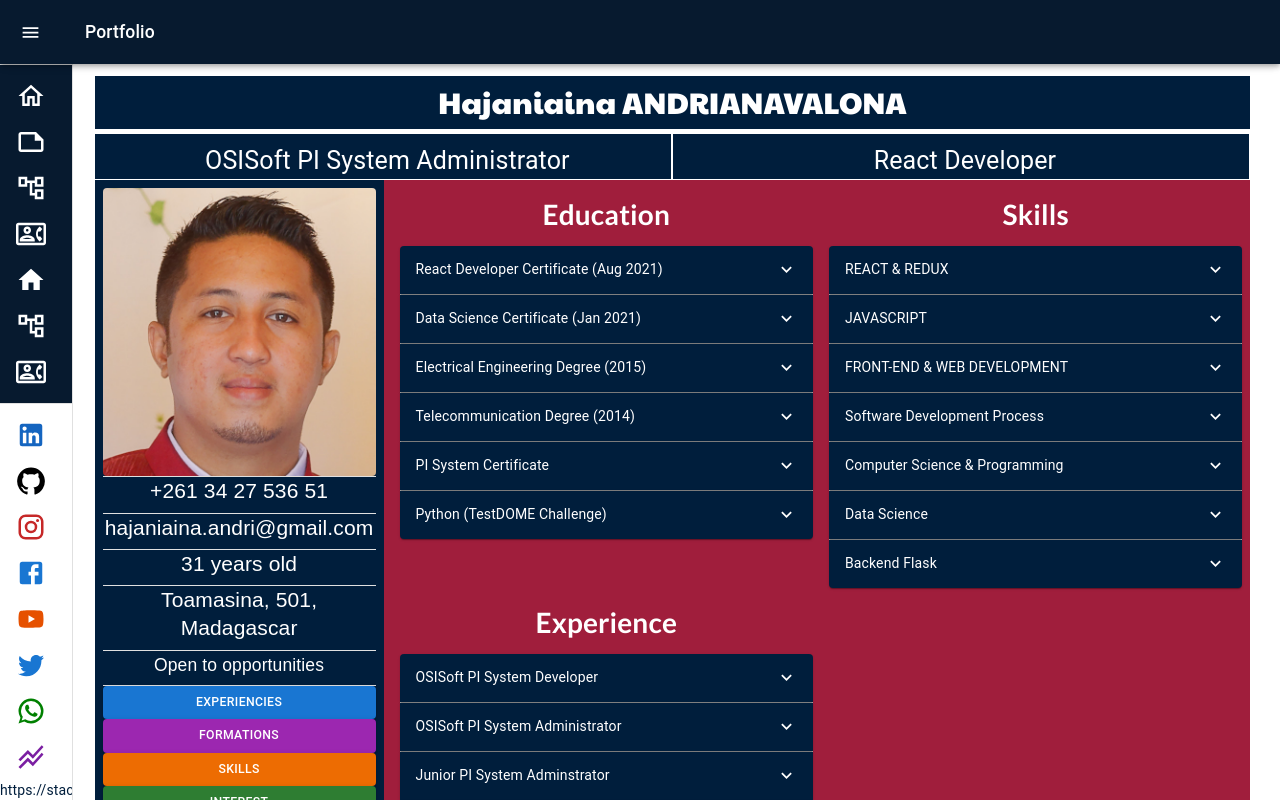
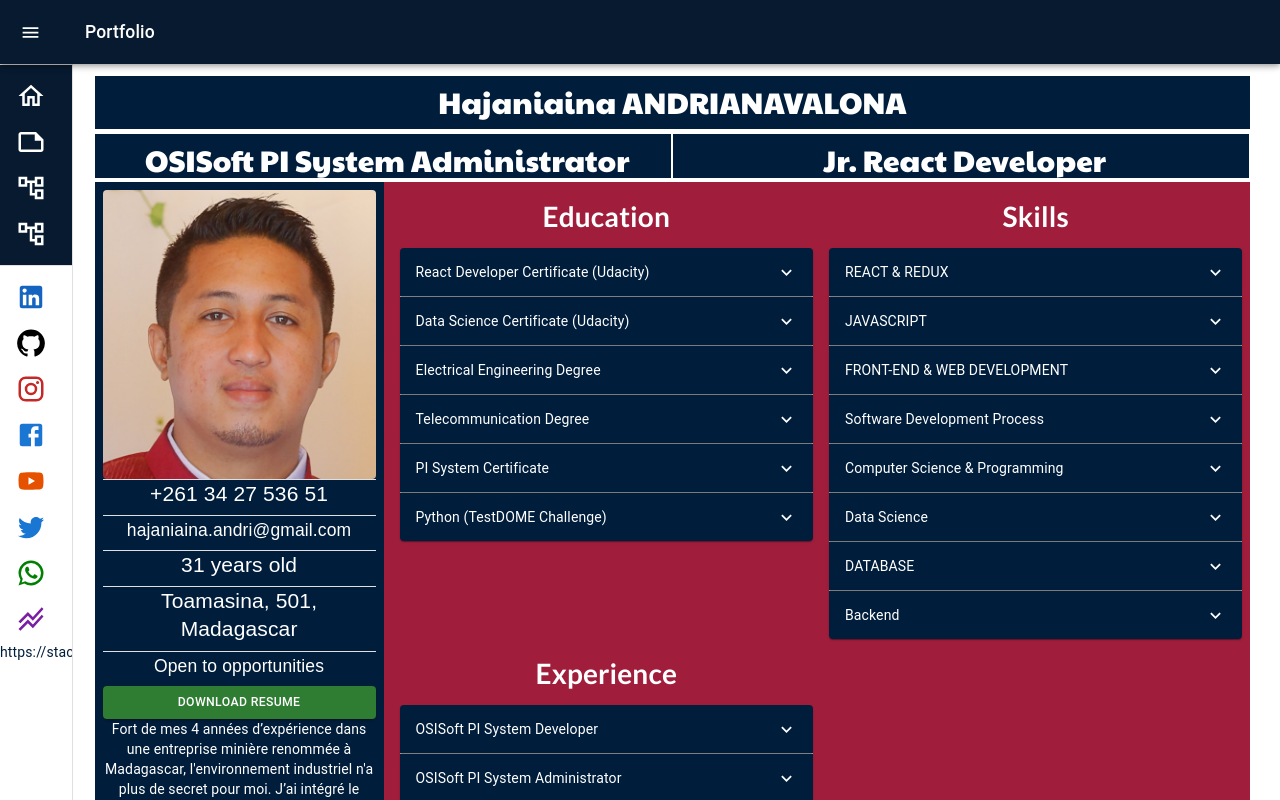
Before and after one commit to handri09/haja, a React (Create React App) app: page /haja/Home in a window 1280 px wide. Shown: the top 800 px of the page. Built offline with nearby package versions, Linux system fonts and the light colour scheme; a web font is replaced by a local one; what react-redux-loading would draw is missing.

Commit message:
[code]: updated navigation bar, remove the unnecessary icon

```diff
--- a/src/App.css
+++ b/src/App.css
@@ -1,3 +1,15 @@
+.styles_basic__2j2qA {
+    background-color: rgb(245, 252, 254);
+    box-shadow: rgba(17, 22, 26, 0.16) 0px 4px 8px 0px, rgba(17, 22, 26, 0.08) 0px 4px 8px 0px, rgba(17, 22, 26, 0.04) 0px 8px 16px 0px;
+    border-radius: 0.25rem;
+}
+.styles_basic__1 {
+    background-color: #001e3c;
+    box-shadow: rgba(17, 22, 26, 0.16) 0px 4px 8px 0px, rgba(17, 22, 26, 0.08) 0px 4px 8px 0px, rgba(17, 22, 26, 0.04) 0px 8px 16px 0px;
+    border-radius: 0.25rem;
+    margin: 5px;
+}
+
 .Container {
   text-align: center;
   background-color: cyan;
--- a/src/components/muis/Education.js
+++ b/src/components/muis/Education.js
@@ -15,13 +15,12 @@ export default function SimpleAccordion() {
           aria-controls="panel1a-content"
           id="panel1a-header"
         >
-          <Typography>React Developer Certificate (Aug 2021)</Typography>
+          <Typography>React Developer Certificate (Udacity)</Typography>
         </AccordionSummary>
 
         <AccordionDetails>
           <Typography>
-            Graduated as "React Developer" by Udacity, deliver August 2021.
-            ID: <a href='https://confirm.udacity.com/DDKJTMUA' target="_blank"> DDKJTMUA</a>
+            Having successfully completed the Nanodegree Program <a href='https://confirm.udacity.com/DDKJTMUA' target="_blank">React Developer's</a> Udacity, delivered in October 2021.
             <img src='./certificates/React.PNG' height={'100%'} width={'100%'}/>
           </Typography>
         </AccordionDetails>
@@ -35,11 +34,11 @@ export default function SimpleAccordion() {
           aria-controls="panel2a-content"
           id="panel2a-header"
         >
-          <Typography>Data Science Certificate (Jan 2021)</Typography>
+          <Typography>Data Science Certificate (Udacity)</Typography>
         </AccordionSummary>
         <AccordionDetails>
           <Typography>
-            Graduated as "Data Scientist" by Udacity, deliver January 2021.
+            Having successfully completed the <a href='https://confirm.udacity.com/DDKJTMUA' target="_blank">Data Scientist</a> Udacity Nanodegree Program, delivered in January 2021.
             ID:<a href='https://confirm.udacity.com/3LJ5GUKD' target="_blank"> 3LJ5GUKD</a>
             <img src='./certificates/DS.PNG' height={'100%'} width={'100%'}/>
           </Typography>
@@ -54,7 +53,7 @@ export default function SimpleAccordion() {
           aria-controls="panel2a-content"
           id="panel2a-header"
         >
-          <Typography>Electrical Engineering Degree (2015)</Typography>
+          <Typography>Electrical Engineering Degree</Typography>
         </AccordionSummary>
         <AccordionDetails>
           <Typography>
@@ -72,7 +71,7 @@ export default function SimpleAccordion() {
           aria-controls="panel2a-content"
           id="panel2a-header"
         >
-          <Typography>Telecommunication Degree (2014)</Typography>
+          <Typography>Telecommunication Degree</Typography>
         </AccordionSummary>
         <AccordionDetails>
           <Typography>
--- a/src/components/muis/Home.js
+++ b/src/components/muis/Home.js
@@ -260,6 +260,7 @@ function MiniDrawer() {
 export default function Head(){
   return (
     <Grid container spacing={1}>
+
       <Grid item xs={12} sm={12} md={12} lg={12} xl={12} marginBottom={0.5} sx={{ borderRadius : 0, width: '100%', height: '100%', bgcolor: '#001e3c' }} padding={1}>
         <ThemeProvider theme={theme}>
           <Typography variant="h4" gutterBottom>
@@ -268,17 +269,18 @@ export default function Head(){
         </ThemeProvider>
       </Grid>
 
-      <Grid item xs={12} sm={12} md={12} lg={5.98} xl={6} sx={{ borderRadius : 0, width: '100%', height: '100%', bgcolor:'#001e3c' }} margin={0.1}>
-        <ThemeProvider theme={themee}>
-          <Typography variant="p" gutterBottom>
+      <Grid item xs={12} sm={12} md={12} lg={5.98} xl={6} sx={{ borderRadius : 0, width: '100%', height: '100%', bgcolor:'#001e3c' }} margin={0.1} marginBottom={0.5} >
+        <ThemeProvider theme={theme}>
+          <Typography variant="h4" gutterBottom>
             OSISoft PI System Administrator
           </Typography>
         </ThemeProvider>
       </Grid>
-      <Grid item xs={12} sm={12} md={12} lg={5.98} xl={6} sx={{ borderRadius : 0, width: '100%', height: '100%', bgcolor:'#001e3c' }} margin={0.1}>
-        <ThemeProvider theme={themee}>
-          <Typography variant="p" gutterBottom>
-            React Developer
+
+      <Grid item xs={12} sm={12} md={12} lg={5.98} xl={6} sx={{ borderRadius : 0, width: '100%', height: '100%', bgcolor:'#001e3c' }} margin={0.1} marginBottom={0.5} >
+        <ThemeProvider theme={theme}>
+          <Typography variant="h4" gutterBottom>
+            Jr. React Developer
           </Typography>
         </ThemeProvider>
       </Grid>
@@ -299,7 +301,7 @@ export default function Head(){
           </ThemeProvider>
           <Divider color='white' />
           <ThemeProvider theme={themee}>
-            <Typography variant="h5" gutterBottom>
+            <Typography variant="h6" gutterBottom>
               hajaniaina.andri@gmail.com
             </Typography>
           </ThemeProvider>
@@ -321,12 +323,9 @@ export default function Head(){
               Open to opportunities
             </Typography>
           </ThemeProvider>
-          <Divider color='white' />
-          <Button variant="contained" color="primary">Experiencies</Button>
-          <Button variant="contained" color="secondary">Formations</Button>
-          <Button variant="contained" color="warning">Skills</Button>
-          <Button variant="contained" color="success">Interest</Button>
-          <Button variant="contained" color="error">Download Resume</Button>
+          <Button variant="contained" color="success"
+            onClick={() => console.log('Download CV')}
+            >Download Resume</Button>
         </Stack>
         <p>{presentation}</p>
       </Grid>
--- a/src/components/muis/MiniDrawer.js
+++ b/src/components/muis/MiniDrawer.js
@@ -41,6 +41,7 @@ import NoteOutlinedIcon from '@mui/icons-material/NoteOutlined';
 import NoteIcon from '@mui/icons-material/Note';
 import ContactPhoneOutlinedIcon from '@mui/icons-material/ContactPhoneOutlined';
 import AccountTreeOutlinedIcon from '@mui/icons-material/AccountTreeOutlined';
+import AccountTreeIcon from '@mui/icons-material/AccountTree';
 
 import { createTheme, responsiveFontSizes, ThemeProvider,
   } from '@mui/material/styles';
@@ -165,6 +166,9 @@ export default function MiniDrawer() {
   const theme = useTheme();
   const [open, setOpen] = React.useState(false);
   const [title, setTitle] = React.useState('Portfolio')
+  const [home, setHome] = React.useState(false)
+  const [resume, setResume] = React.useState(false)
+  const [projects, setProjects] = React.useState(false)
 
   const handleDrawerOpen = () => {
     setOpen(true);
@@ -207,16 +211,18 @@ export default function MiniDrawer() {
         <Divider />
 
         <List sx={{ bgcolor:'#071a2f', color:'white' }}>
-          {['Home', 'Resume', 'Projects', 'Contact', 'Skills', 'Certificate', 'Formations' ].map((text, index) => (
-            <ListItem button component={Link} to={'/haja/'+text} onClick={() => { setTitle(text) }} key={index} >
-              <ListItemIcon key={index} >
-                { text === 'Skills' && <HomeIcon sx={{ fontSize: 30, color:'white'  }} />}
-                { text === 'Home' && <HomeOutlinedIcon sx={{ fontSize: 30, color:'white' }} />}
-                { text === 'Resume' && <NoteOutlinedIcon color='primary' sx={{ fontSize: 30, color:'white' }} />}
-                { text === 'Projects' && <AccountTreeOutlinedIcon color='primary' sx={{ fontSize: 30, color:'white' }} />}
-                { text === 'Contact' && <ContactPhoneOutlinedIcon color='primary' sx={{ fontSize: 30, color:'white' }} />}
+          {['Home', 'Resume', 'Projects', 'Certificate'].map((text, index) => (
+            <ListItem button component={Link} to={'/haja/'+text} onClick={() => {
+              setTitle(text)
+              if (text === 'Home') { setHome(true) } else { setHome(false)}
+              if (text === 'Resume') { setResume(true) } else { setResume(false)}
+              if (text === 'Projects') { setProjects(true) } else { setProjects(false)}
+            }} key={index} >
+              <ListItemIcon key={index+1} >
+                { text === 'Home' && ( !home ? (<HomeOutlinedIcon sx={{ fontSize: 30, color:'white' }} />) : (<HomeIcon sx={{ fontSize: 30, color:'white'  }} />))}
+                { text === 'Resume' && ( !resume ? (<NoteOutlinedIcon color='primary' sx={{ fontSize: 30, color:'white' }} />):(<NoteIcon color='primary' sx={{ fontSize: 30, color:'white' }} />))}
+                { text === 'Projects' && ( !projects ? (<AccountTreeOutlinedIcon color='primary' sx={{ fontSize: 30, color:'white' }} />):(<AccountTreeIcon color='primary' sx={{ fontSize: 30, color:'white' }} />))}
                 { text === 'Certificate' && <AccountTreeOutlinedIcon color='primary' sx={{ fontSize: 30, color:'white' }} />}
-                { text === 'Formations' && <ContactPhoneOutlinedIcon color='primary' sx={{ fontSize: 30, color:'white' }} />}
               </ListItemIcon>
               <ListItemText primary={text} />
             </ListItem>
@@ -228,7 +234,7 @@ export default function MiniDrawer() {
         <List sx={{ bgcolor:'white', color:'#001e3c' }}>
           {['linkedin', 'github', 'instagram', 'facebook', 'youtube', 'twitter', 'whatsapp', 'stackOverflow' ].map((text, index) => (
             <ListItem button key={index} component={Link} to={'/haja/'+"Home"} onClick={() => { setTitle(text) }} >
-              <ListItemIcon key={index}>
+              <ListItemIcon key={index+1}>
                 { text === 'linkedin' && <LinkedInIcon sx={{ fontSize: 30, color:'primary.dark'  }} />}
                 { text === 'github' && <GitHubIcon sx={{ fontSize: 30, color:'black' }} />}
                 { text === 'instagram' && <InstagramIcon color='primary' sx={{ fontSize: 30, color:'error.dark' }} />}
@@ -252,83 +258,10 @@ export default function MiniDrawer() {
           <Route path='/haja/Projects' element={<Projects />} />
           <Route path='/haja/Resume' element={<Part />} />
           <Route path='/haja/Contact' element={<Header />} />
+          <Route path='/haja/Certificate' element={<Block />} />
         </Routes>
       </Box>
     </Box>
-  );
-}
-
-const Headi = () => {
-  return (
-    <Grid container spacing={1}>
-      <Grid item xs={12} sm={12} md={12} lg={12} xl={12} marginBottom={0.5} sx={{ borderRadius : 0, width: '100%', height: '100%', bgcolor: '#001e3c' }} padding={1}>
-        <ThemeProvider theme={theme}>
-          <Typography variant="h4" gutterBottom>
-            Hajaniaina ANDRIANAVALONA
-          </Typography>
-        </ThemeProvider>
-      </Grid>
-
-      <Grid item xs={4} sm={12} md={12} lg={12} xl={12} sx={{ borderRadius : 0, width: '100%', height: '100%', bgcolor:'#001e3c' }} padding={1}>
-        <Stack direction='row' divider={<Divider orientation="vertical" flexItem color='white'/>} spacing={2} justifyContent='center'>
-          <ThemeProvider theme={themee}>
-            <Typography variant="p" gutterBottom>
-              OSISoft PI System Administrator
-            </Typography>
-          </ThemeProvider>
-          <ThemeProvider theme={themee}>
-            <Typography variant="p" gutterBottom>
-              React Developer
-            </Typography>
-          </ThemeProvider>
-        </Stack>
-      </Grid>
-
-      <Grid item xs={12} sm={5} md={4} lg={3} xl={2} sx={{ borderRadius : 0, width: '100%', height: '100%', bgcolor:'#001e3c' }} padding={1}>
-        <Avatar
-          alt="Haja Niaina"
-          src='./test.png'
-          sx={{  width: '100%', height:'100%' }}
-          variant="rounded" //square
-          />
-        <Stack direction='column' spacing={0}>
-          <ThemeProvider theme={themee}>
-            <Typography variant="h5" gutterBottom>
-              31 years old
-            </Typography>
-          </ThemeProvider>
-          <Divider color='white' />
-          <ThemeProvider theme={themee}>
-            <Typography variant="h5" gutterBottom>
-              Toamasina, Madagascar
-            </Typography>
-          </ThemeProvider>
-          <Divider color='white' />
-          <ThemeProvider theme={themee}>
-            <Typography variant="h6" gutterBottom>
-              Married
-            </Typography>
-          </ThemeProvider>
-          <Divider color='white' />
-          <ThemeProvider theme={themee}>
-            <Typography variant="h6" gutterBottom>
-              Open to opportunities
-            </Typography>
-          </ThemeProvider>
-          <Divider color='white' />
-          <Button variant="contained" color="primary">Experiencies</Button>
-          <Button variant="contained" color="secondary">Formations</Button>
-          <Button variant="contained" color="warning">Skills</Button>
-          <Button variant="contained" color="success">Interest</Button>
-          <Button variant="contained" color="error">Download Resume</Button>
-        </Stack>
-        <p>{presentation}</p>
-      </Grid>
-
-      <Grid item xs={12} sm={7} md={8} lg={9} xl={10} marginBottom={0}  sx={{ borderRadius : 0, bgcolor:'#a01e3c' }} padding={0}>
-        <Body />
-      </Grid>
-    </Grid>
   );
 }
 
@@ -354,3 +287,17 @@ const Part = () => {
     </Grid>
   );
 }
+
+const Block = () => {
+  return (
+    <div>
+      <div className='styles_basic__2j2qA'>
+        <h2>TEST</h2>
+      </div>
+      <br />
+      <div className='styles_basic__1'>
+        <h2>TEST</h2>
+      </div>
+    </div>
+  )
+}
--- a/src/components/muis/Skills.js
+++ b/src/components/muis/Skills.js
@@ -42,7 +42,7 @@ export default function SimpleAccordion() {
         <AccordionDetails>
           <Typography>
             JavaScript ES6, JavaScript Promises, Javascript OOP,
-            API Requests, JavaScript JEST, Cypress
+            API Requests, JEST, Cypress
           </Typography>
         </AccordionDetails>
       </Accordion>
@@ -74,7 +74,7 @@ export default function SimpleAccordion() {
         </AccordionSummary>
         <AccordionDetails>
           <Typography>
-            GIT & GITHUB, GITFLOW
+            GIT & GITHUB
           </Typography>
         </AccordionDetails>
       </Accordion>
@@ -132,11 +132,28 @@ export default function SimpleAccordion() {
           aria-controls="panel2a-content"
           id="panel2a-header"
         >
-          <Typography>Backend Flask</Typography>
+          <Typography>DATABASE</Typography>
         </AccordionSummary>
         <AccordionDetails>
           <Typography>
-            BackEnd Developer (Python Flask Restful)
+            SQL, SQLite & Postgresql
+          </Typography>
+        </AccordionDetails>
+      </Accordion>
+
+      <Divider color='white'/>
+
+      <Accordion sx={{ bgcolor: '#001e3c', color: 'white' }}>
+        <AccordionSummary
+          expandIcon={<ExpandMoreIcon sx={{ color:'white' }}/>}
+          aria-controls="panel2a-content"
+          id="panel2a-header"
+        >
+          <Typography>Backend</Typography>
+        </AccordionSummary>
+        <AccordionDetails>
+          <Typography>
+            I used Python as BackEnd (Flask Restful)
             <br />
             Graduated from Udacity in Data Science, I used my python skills to learn Flask RestFul API.
           </Typography>
```
